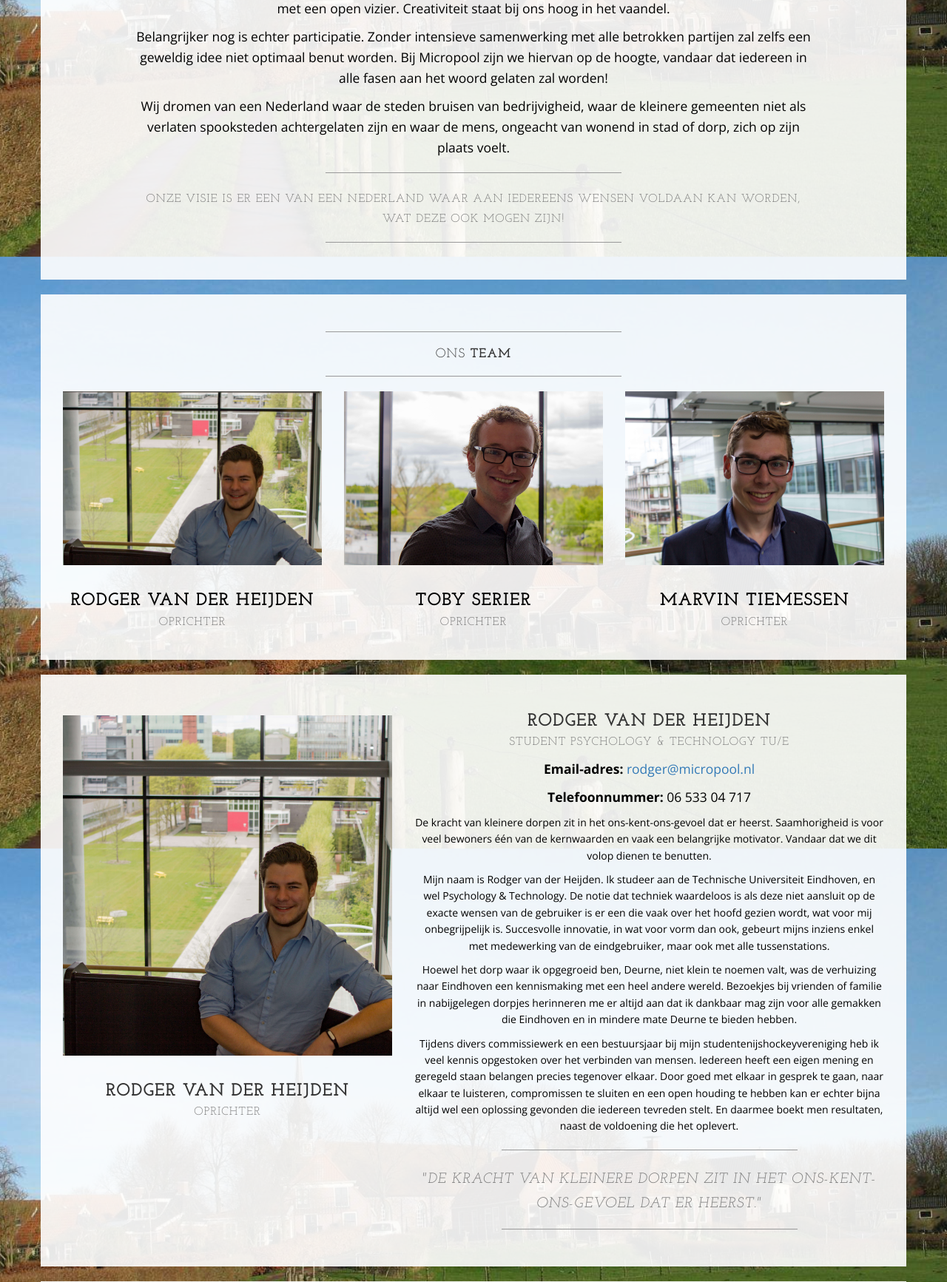
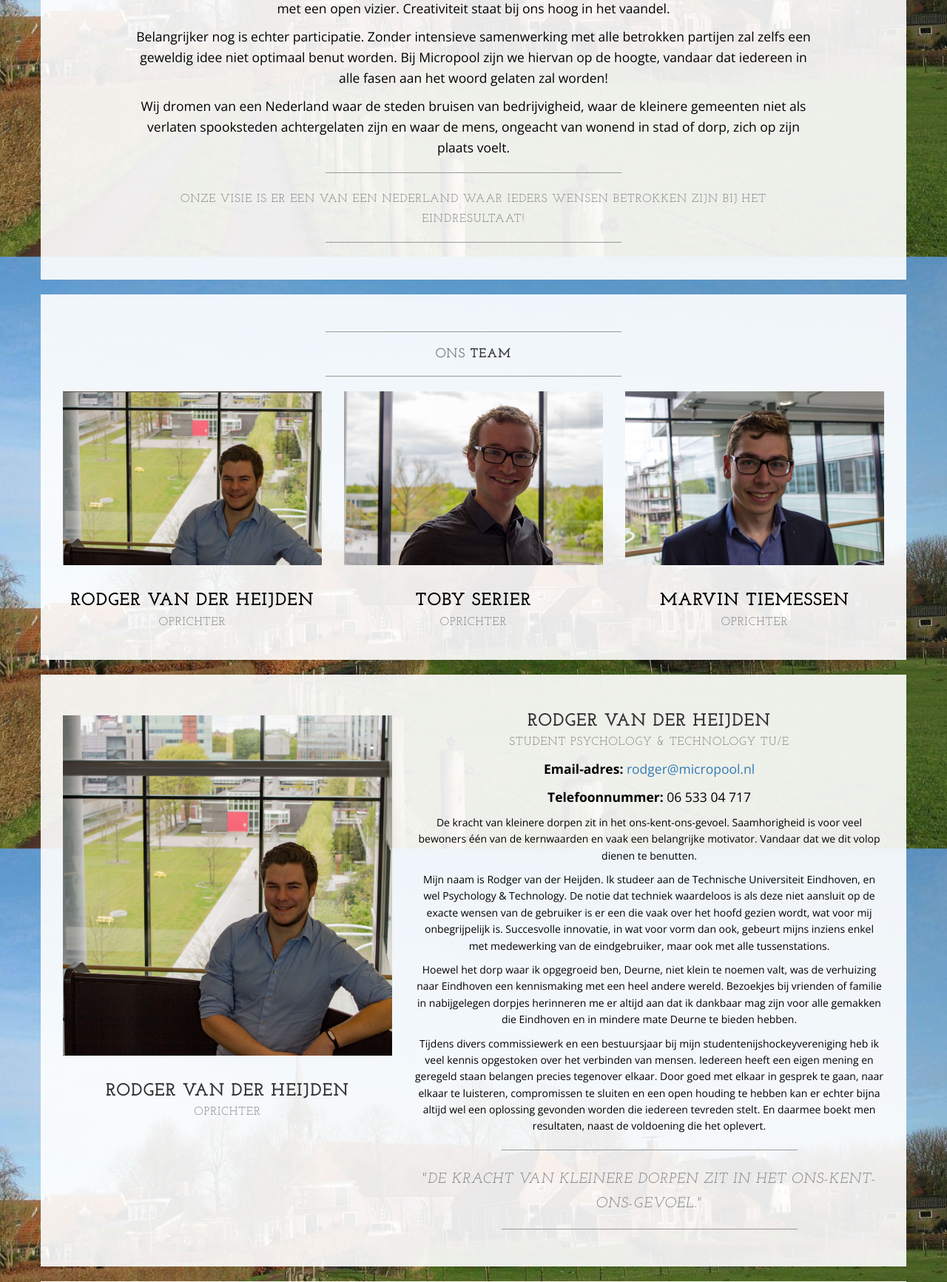
Before and after one commit to HoodRat96/micropool, a PHP site: page /html/team.php in a window 1280 px wide. Shown: the part 453-2186 px from the top of the page at 74% size. Run offline with PHP 8.4, Linux system fonts and the light colour scheme.

Commit message:
wat meer feedback van peetoom verwerkt

```diff
--- a/html/contact.php
+++ b/html/contact.php
@@ -115,7 +115,7 @@
                     <hr><h2 class="intro-text text-center">Ons
                     <strong>Contactformulier</strong>
                     </h2><hr>
-                    <p class="text-center">Mocht u nog vragen of onduidelijkheden hebben, aarzel dan alstublieft niet ons te contacteren. Wij horen graag van u!</p>
+                    <p class="text-center">Heef u vragen of wenst u een nadere toelichting, aarzel dan niet ons te contacteren. Wij horen graag van u!</p>
                     <p class="text-center">Stuur een mail naar <strong><a href="mailto:contact@micropool.nl">contact@micropool.nl</a></strong>, of vul onderstaand contactformulier in.</p>
                     <hr>
 
--- a/html/team.php
+++ b/html/team.php
@@ -93,7 +93,7 @@
                     <p>Wij dromen van een Nederland waar de steden bruisen van bedrijvigheid, waar de kleinere gemeenten niet als verlaten spooksteden achtergelaten zijn en waar de mens, ongeacht van wonend in stad of dorp, zich op zijn plaats voelt.</p>
                     <hr>
                     <h3 align="center">
-                    <small>Onze visie is er een van een Nederland waar aan iedereens wensen voldaan kan worden, wat deze ook mogen zijn!</small><hr>
+                    <small>Onze visie is er een van een Nederland waar ieders wensen betrokken zijn bij het eindresultaat!</small><hr>
                     </h3>
                 </div>
                 <div class="col-md-1"></div>
@@ -232,14 +232,14 @@
                         <a href="mailto:rodger@micropool.nl">rodger@micropool.nl</a></p>
                     <p><strong>Telefoonnummer:</strong> 06 533 04 717</p>
 
-                    <p class="smaller-text">De kracht van kleinere dorpen zit in het ons-kent-ons-gevoel dat er heerst. Saamhorigheid is voor veel bewoners één van de kernwaarden en vaak een belangrijke motivator. Vandaar dat we dit volop dienen te benutten.</p>
+                    <p class="smaller-text">De kracht van kleinere dorpen zit in het ons-kent-ons-gevoel. Saamhorigheid is voor veel bewoners één van de kernwaarden en vaak een belangrijke motivator. Vandaar dat we dit volop dienen te benutten.</p>
                     <p class="smaller-text">Mijn naam is Rodger van der Heijden. Ik studeer aan de Technische Universiteit Eindhoven, en wel Psychology & Technology. De notie dat techniek waardeloos is als deze niet aansluit op de exacte wensen van de gebruiker is er een die vaak over het hoofd gezien wordt, wat voor mij onbegrijpelijk is. Succesvolle innovatie, in wat voor vorm dan ook, gebeurt mijns inziens enkel met medewerking van de eindgebruiker, maar ook met alle tussenstations.</p>
                     <p class="smaller-text">Hoewel het dorp waar ik opgegroeid ben, Deurne, niet klein te noemen valt, was de verhuizing naar Eindhoven een kennismaking met een heel andere wereld. Bezoekjes bij vrienden of familie in nabijgelegen dorpjes herinneren me er altijd aan dat ik dankbaar mag zijn voor alle gemakken die Eindhoven en in mindere mate Deurne te bieden hebben.</p>
-                    <p class="smaller-text">Tijdens divers commissiewerk en een bestuursjaar bij mijn studentenijshockeyvereniging heb ik veel kennis opgestoken over het verbinden van mensen. Iedereen heeft een eigen mening en geregeld staan belangen precies tegenover elkaar. Door goed met elkaar in gesprek te gaan, naar elkaar te luisteren, compromissen te sluiten en een open houding te hebben kan er echter bijna altijd wel een oplossing gevonden die iedereen tevreden stelt. En daarmee boekt men resultaten, naast de voldoening die het oplevert.</p>
+                    <p class="smaller-text">Tijdens divers commissiewerk en een bestuursjaar bij mijn studentenijshockeyvereniging heb ik veel kennis opgestoken over het verbinden van mensen. Iedereen heeft een eigen mening en geregeld staan belangen precies tegenover elkaar. Door goed met elkaar in gesprek te gaan, naar elkaar te luisteren, compromissen te sluiten en een open houding te hebben kan er echter bijna altijd wel een oplossing gevonden worden die iedereen tevreden stelt. En daarmee boekt men resultaten, naast de voldoening die het oplevert.</p>
 
                     <h2 align="center">
                         <hr>
-                        <small><i>"De kracht van kleinere dorpen zit in het ons-kent-ons-gevoel dat er heerst."</i></small>
+                        <small><i>"De kracht van kleinere dorpen zit in het ons-kent-ons-gevoel."</i></small>
                         <hr>
                     </h2>
                 </div>
@@ -361,7 +361,7 @@
 
                     <p class="smaller-text">Ik ben Marvin Tiemessen, masterstudent aan de Technische Universiteit Eindhoven en heb een passie voor innovatie en ondernemen. Geboren in Nieuw-Wehl, tevens in een krimpgemeente, ben ik op mijn 18de verhuisd naar de stad Eindhoven om daar te studeren. </p>
                     <p class="smaller-text">De grote stad was overweldigend, maar voelde ook als een verademing. Het gemak staat centraal in de stad en ik denk dat met slimme snufjes en technieken we dit ook naar het platteland en het dorp kunnen brengen. Tijdens mijn bachelor periode heb ik verscheidene nevenactiviteiten volbracht waardoor ik een échte allrounder ben geworden. Van designen, rapporteren tot aan samenwerken. </p>
-                    <p class="smaller-text">Ik geloof in mensen hun daadkracht, visie en doorzettingsvermogen, en ik zie dit ook terug in mijn eigen dorp, waar bewoners zich inzetten voor een leefbare omgeving. Door middel van samenwerken, kunnen we samen iets moois neerzetten en ik wil deze filosofie ook doorgeven aan iedereen die ik tegen kom. In dit team is mijn ervaring met participatie, kritisch denken en innoveren mijn toegevoegde waarde.
+                    <p class="smaller-text">Ik geloof in mensen, hun daadkracht, visie en doorzettingsvermogen, en ik zie dit ook terug in mijn eigen dorp, waar bewoners zich inzetten voor een leefbare omgeving. Door middel van samenwerken, kunnen we samen iets moois neerzetten en ik wil deze filosofie ook doorgeven aan iedereen die ik tegen kom. In dit team is mijn ervaring met participatie, kritisch denken en innoveren mijn toegevoegde waarde.
                     </p>
 
                     <h2 align="center">
--- a/index.php
+++ b/index.php
@@ -86,12 +86,12 @@
 
                     <p>Een metropool is volgens Van Dale een 'wereldstad'. Een bloeiend en bruisend leven zijn hierbij snel gelegde associaties. Een utopie die helaas niet voor elke plek weggelegd is. Toch?</p>
 
-                    <p>Nee, incorrect. Aan de inwonersaantallen van een metropool komen we niet, maar de beleving van een levendig dorp kan wel degelijk gerealiseerd danwel gewaarborgd worden, zelfs wanneer in de toekomst er mogelijk mensen wegtrekken!</p>
+                    <p>Nee, incorrect. Welkom bij Micropool! Aan de inwonersaantallen van een metropool komen we niet, maar de beleving van een levendig dorp kan wel degelijk gerealiseerd worden, zelfs wanneer mensen wegtrekken!</p>
 
 					<p>Voor een schappelijke prijs brengen wij de mogelijkheden bij uw dorp of gemeenschap in beeld, maar belangrijker nog, betrekken we de lokale bevolking. We zorgen ervoor dat onze resultaten breed door de lokale bevolking worden gedragen.</p>
 
                     <hr>
-						<h3><small>Samen willen we werken aan de micropool van de toekomst</small></h3>
+						<h3><small>Samen willen we werken aan uw micropool van de toekomst</small></h3>
                     <hr>
 
                     <div class="col-lg-2 text-center">
```
Also changed, not shown: html/vision.php (+5 -4 lines).
